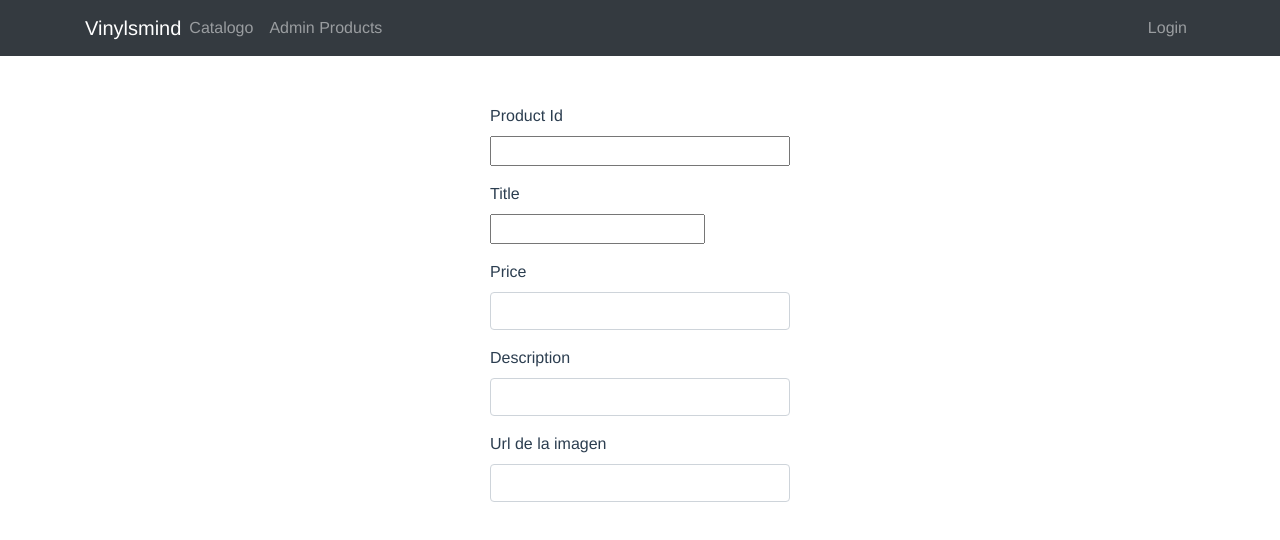
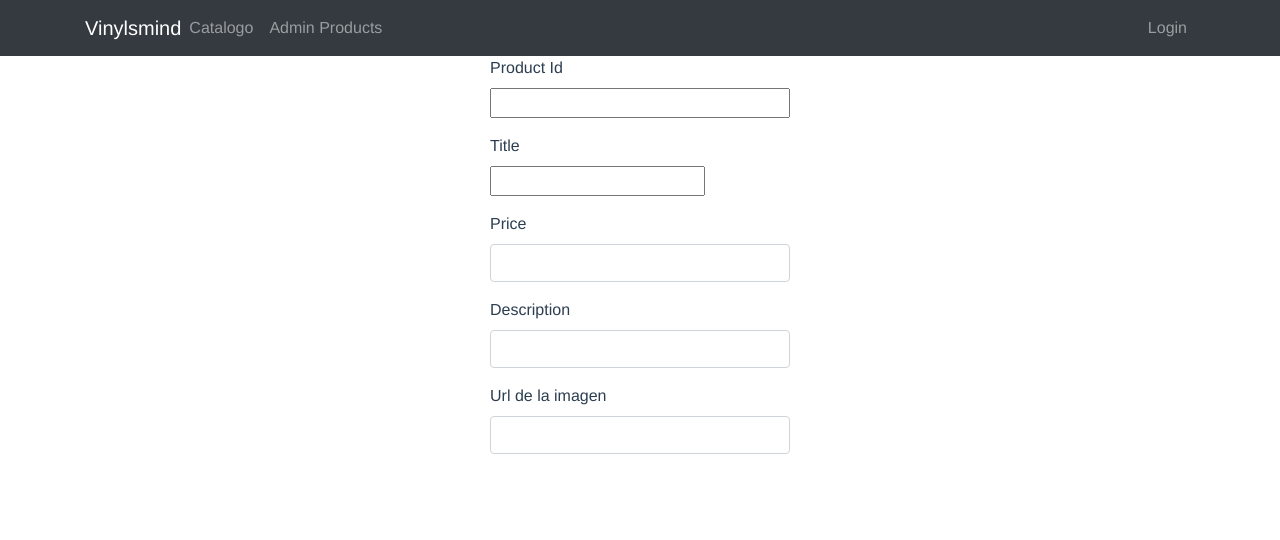
Before and after one commit to danieltadres2021/django-vue-shop, a Vue app in the folder frontend/: page /register in a window 1280 px wide. Shown: the top 540 px of the page. Built offline with nearby package versions, Linux system fonts and the light colour scheme.

Commit message:
Added prop to set the BaseCard style

```diff
--- a/frontend/src/components/ui/BaseCard.vue
+++ b/frontend/src/components/ui/BaseCard.vue
@@ -1,5 +1,11 @@
 <template>
-  <div class="container mt-5 mb-5">
+  <div v-bind:class="cardMode">
     <slot> </slot>
   </div>
 </template>
+
+<script>
+  export default {
+    props: ['cardMode']
+  }
+</script>
```
